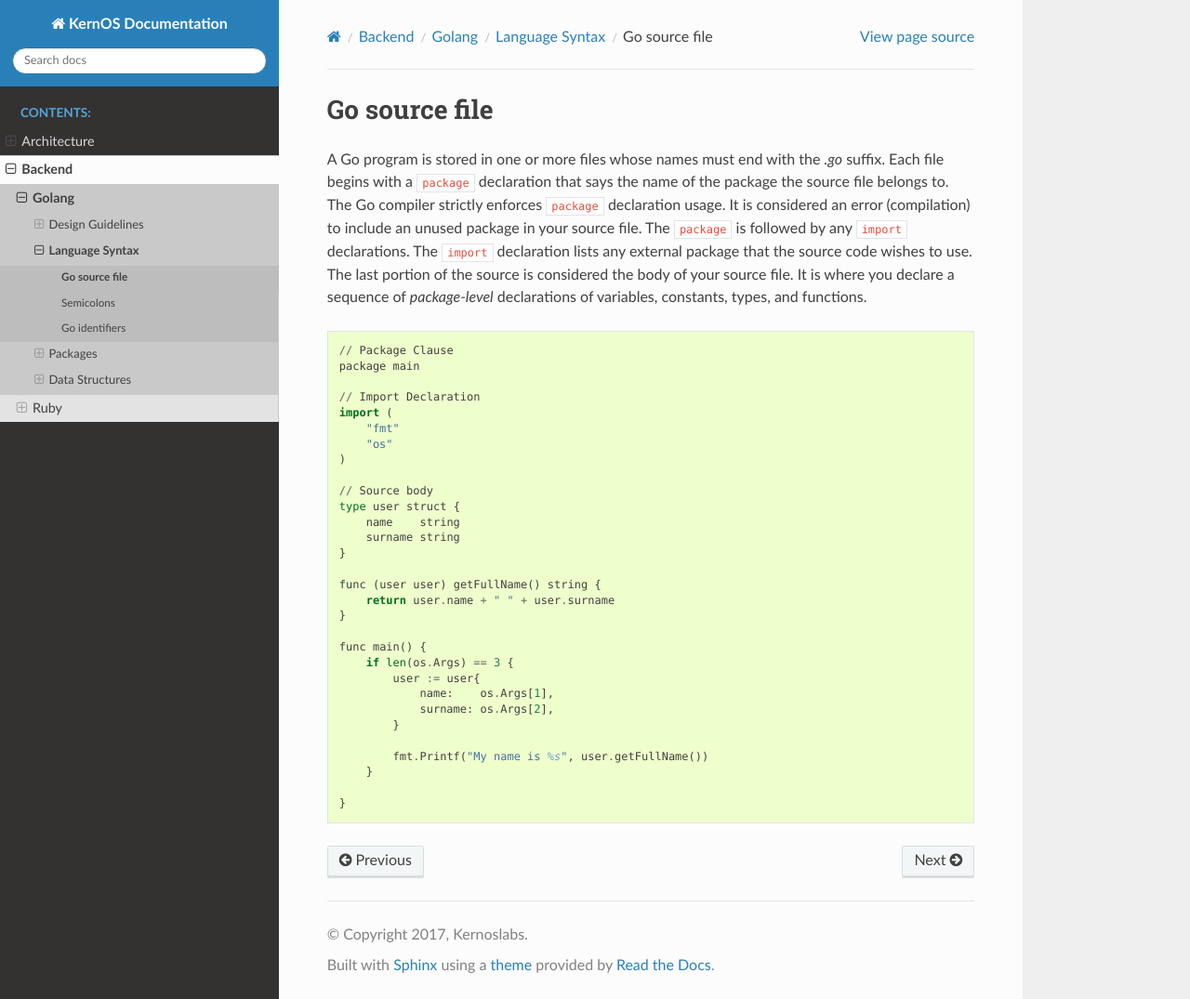
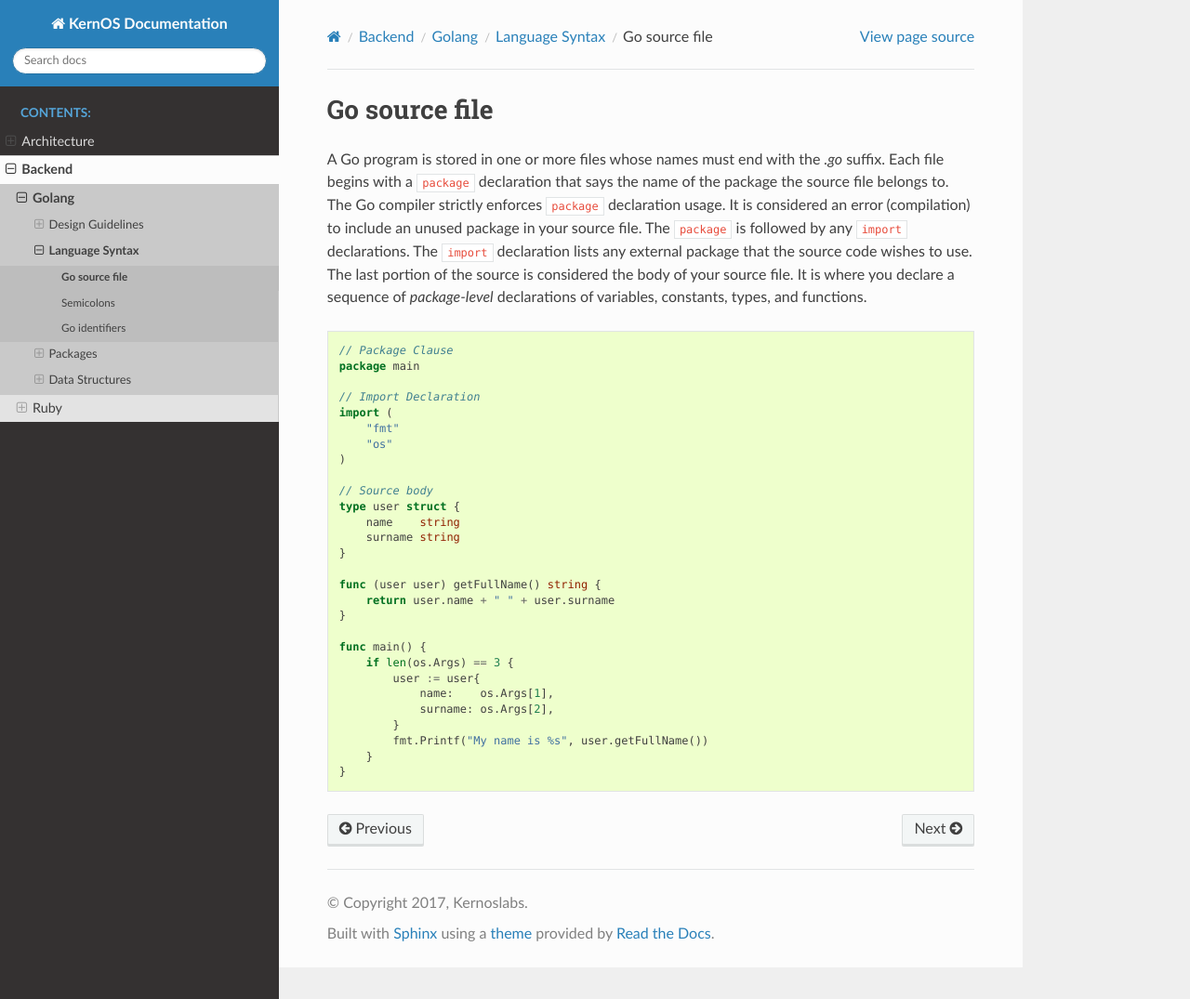
Before and after one commit to kernoslabs/documentation, a Sphinx documentation site: the page built from technology/source/backend/golang/language_syntax/go_source_file.rst, in a window 1280 px wide and 1075 px high. Shown: the whole window at 93% size. Built offline with Sphinx 7.4.7 and the Read the Docs theme 2.0.0, drawn with Linux system fonts in a browser that asks for light colours; pages that are not in the unit, such as notebooks, are missing from menus.

Commit message:
Added programming language

```diff
--- a/technology/source/backend/golang/language_syntax/go_source_file.rst
+++ b/technology/source/backend/golang/language_syntax/go_source_file.rst
@@ -3,8 +3,7 @@ Go source file
 
 A Go program is stored in one or more files whose names must end with the *.go* suffix. Each file begins with a ``package`` declaration that says the name of the package the source file belongs to. The Go compiler strictly enforces ``package`` declaration usage. It is considered an error (compilation) to include an unused package in your source file. The ``package`` is followed by any ``import`` declarations. The ``import`` declaration lists any external package that the source code wishes to use. The last portion of the source is considered the body of your source file. It is where you declare a sequence of *package-level* declarations of variables, constants, types, and functions.
 
-.. code-block::
-
+.. code-block:: go
 
     // Package Clause
     package main
@@ -31,8 +30,6 @@ A Go program is stored in one or more files whose names must end with the *.go*
                 name:    os.Args[1],
                 surname: os.Args[2],
             }
-
             fmt.Printf("My name is %s", user.getFullName())
         }
-
     }
```
